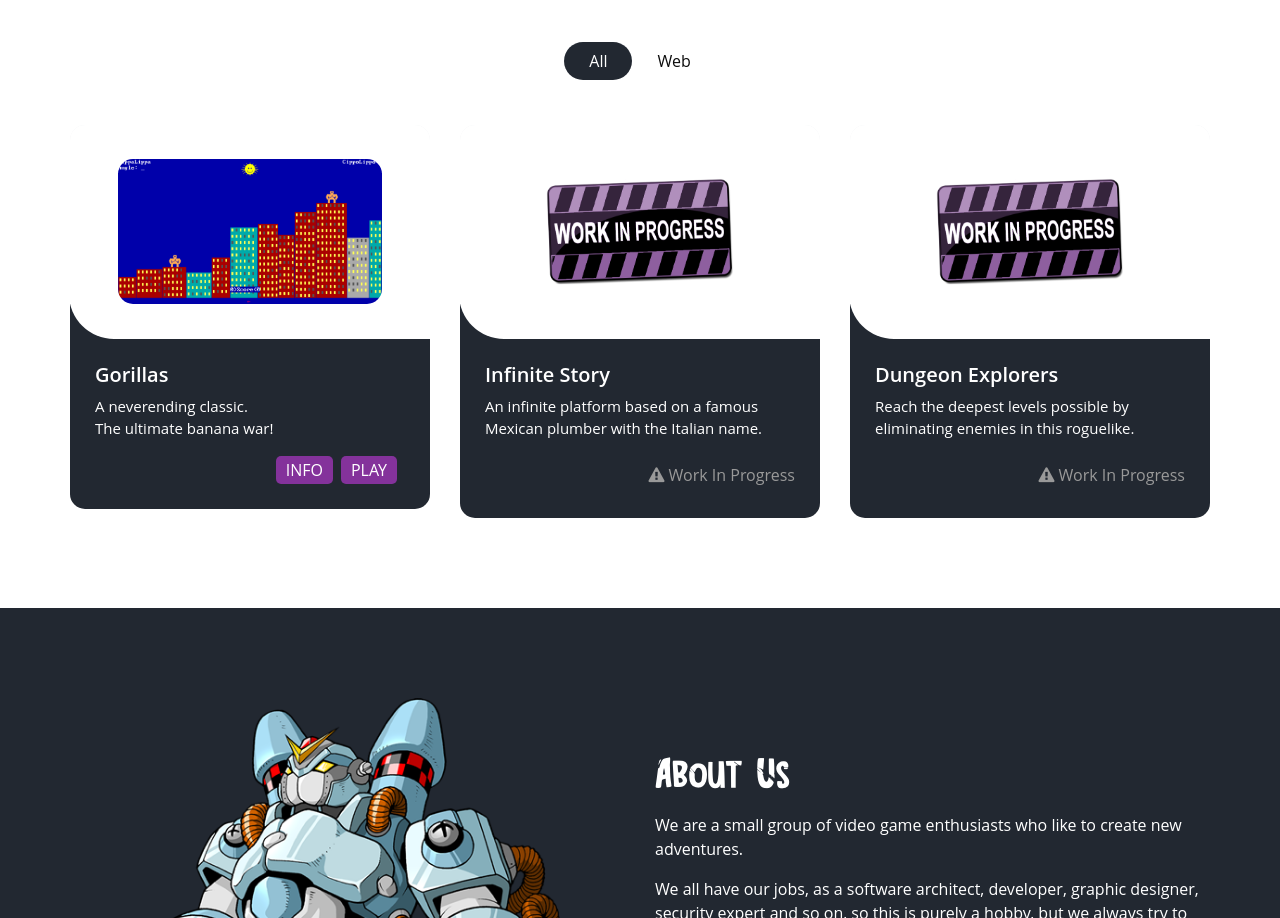
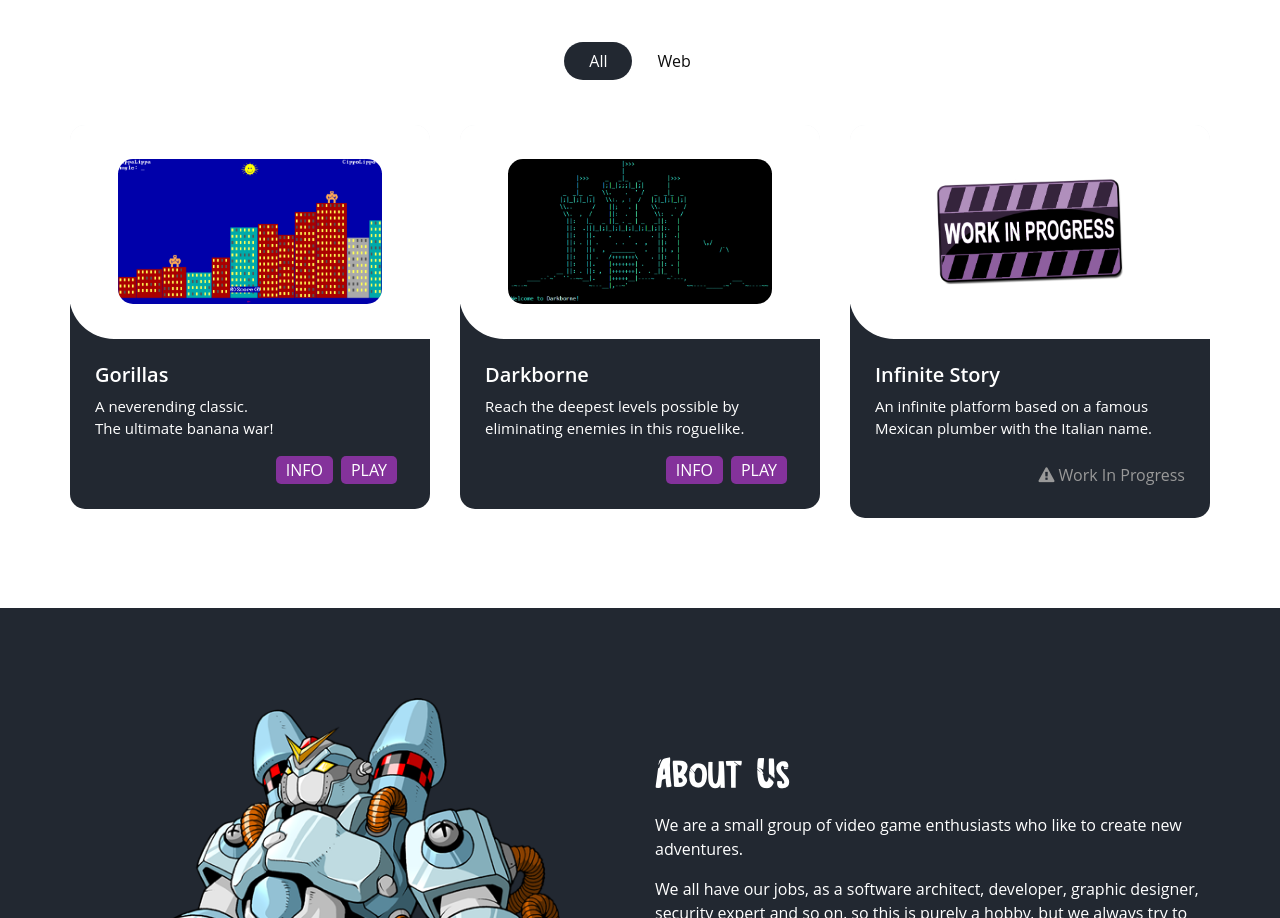
Before and after one commit to alesancogames/website, a plain HTML site: page index.html in a window 1280 px wide. Shown: the part 590-1508 px from the top of the page. Drawn offline with Linux system fonts and the light colour scheme.

Commit message:
Added Darkborne.

```diff
--- a/index.html
+++ b/index.html
@@ -71,13 +71,17 @@
               <div class="row">
                 <div class="col-md-6 ">
                   <div class="img-box">
-                    <img src="./images/covers/wip.png" alt="WIP">
+                    <img src="./images/covers/darkborne.png" alt="WIP">
                   </div>
                 </div>
                 <div class="col-md-6">
                   <div class="detail-box">
-                    <h1><i class="fa fa-exclamation-triangle" aria-hidden="true"></i> Infinite Story</h1>
-                    <p>An infinite platform based on a famous Mexican plumber with the Italian name.</p>
+                    <h1>DARKBORNE</h1>
+                    <p>Reach the deepest levels possible by eliminating enemies in this roguelike.</p>
+                    <div class="btn-box">
+                      <a href="./games/darkborne.html" rel="modal:open">INFO</a>
+                      <a href="https://darkborne.alesancogames.com" target="_blank">PLAY</a>
+                    </div>
                   </div>
                 </div>
               </div>
@@ -93,8 +97,8 @@
                 </div>
                 <div class="col-md-6">
                   <div class="detail-box">
-                    <h1><i class="fa fa-exclamation-triangle" aria-hidden="true"></i> Dungeon Explorers</h1>
-                    <p>Reach the deepest levels possible by eliminating enemies in this roguelike.</p>
+                    <h1><i class="fa fa-exclamation-triangle" aria-hidden="true"></i> Infinite Story</h1>
+                    <p>An infinite platform based on a famous Mexican plumber with the Italian name.</p>
                   </div>
                 </div>
               </div>
@@ -138,7 +142,24 @@
                   <p>A neverending classic.<br>The ultimate banana war!</p>
                   <div class="btn-box justify-content-end">
                     <a href="./games/gorillas.html" rel="modal:open">INFO</a>
-                    <a href="https://gorillas.alesancogames.com" target="_blank">PLAY</a>
+                    <a href="https://gorillas.alesancogames.com/" target="_blank">PLAY</a>
+                  </div>
+                </div>
+              </div>
+            </div>
+          </div>
+          <div class="col-sm-6 col-lg-4 all web">
+            <div class="box">
+              <div>
+                <div class="img-box">
+                  <img src="./images/covers/darkborne.png" alt="WIP">
+                </div>
+                <div class="detail-box">
+                  <h5>Darkborne</h5>
+                  <p>Reach the deepest levels possible by eliminating enemies in this roguelike.</p>
+                  <div class="btn-box justify-content-end">
+                    <a href="./games/darkborne.html" rel="modal:open">INFO</a>
+                    <a href="https://darkborne.alesancogames.com/" target="_blank">PLAY</a>
                   </div>
                 </div>
               </div>
@@ -153,22 +174,6 @@
                 <div class="detail-box">
                   <h5>Infinite Story</h5>
                   <p>An infinite platform based on a famous Mexican plumber with the Italian name.</p>
-                  <div class="btn-box justify-content-end">
-                    <h6 class="wip"><i class="fa fa-exclamation-triangle" aria-hidden="true"></i> Work In Progress</h6>
-                  </div>
-                </div>
-              </div>
-            </div>
-          </div>
-          <div class="col-sm-6 col-lg-4 all web">
-            <div class="box">
-              <div>
-                <div class="img-box">
-                  <img src="./images/covers/wip.png" alt="WIP">
-                </div>
-                <div class="detail-box">
-                  <h5>Dungeon Explorers</h5>
-                  <p>Reach the deepest levels possible by eliminating enemies in this roguelike.</p>
                   <div class="btn-box justify-content-end">
                     <h6 class="wip"><i class="fa fa-exclamation-triangle" aria-hidden="true"></i> Work In Progress</h6>
                   </div>
```
Also changed, not shown: games/darkborne.html (added, +17 -0 lines), games/gorillas.html (+1 -1 lines), images/covers/darkborne.png (added).
